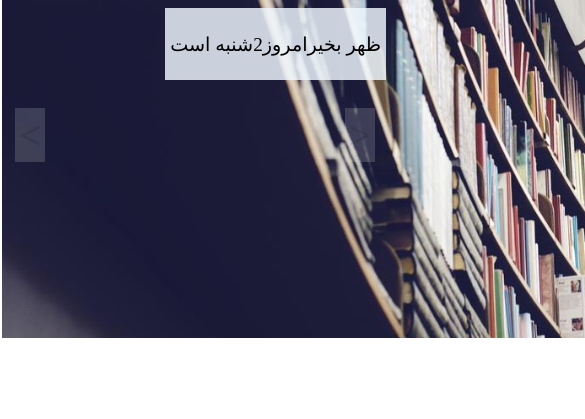
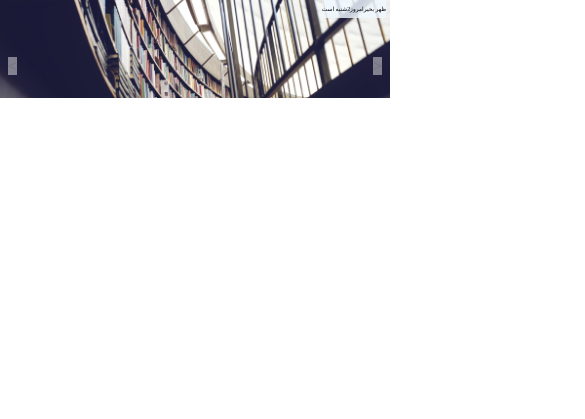
Before and after one commit to simpile/js-practices-slider-dates, a plain HTML site: page index.html in a window 390 px wide. Shown: the top 419 px of the page, 585 px wide, since content can reach past the window. Drawn offline with Linux system fonts and the light colour scheme.

Commit message:
make it more responsive

```diff
--- a/index.html
+++ b/index.html
@@ -11,9 +11,9 @@
 
 <body>
     <div class="mySlider-container">
-        <div><img src="images/444-1600x400.jpg" width="1350px" alt="" class="mySlider-item "></div>
-        <div><img src="images/524-1600x400.jpg" width="1350px" alt="" class="mySlider-item"></div>
-        <div><img src="images/617-1600x400.jpg" width="1350px" alt="" class="mySlider-item"></div>
+        <div><img src="images/444-1600x400.jpg"  alt="" class="mySlider-item "></div>
+        <div><img src="images/524-1600x400.jpg"  alt="" class="mySlider-item"></div>
+        <div><img src="images/617-1600x400.jpg"  alt="" class="mySlider-item"></div>
         <div class="mySlider-icons">
             <span onclick="nextFunc()" class="mySlider-icon"> &#x3c; </span>
             <span onclick="prevFunc()" class="mySlider-icon"> &#x3e; </span>
--- a/scripts.js
+++ b/scripts.js
@@ -67,12 +67,12 @@ function daySwitch() {
 }
 datePlace.innerHTML = "امروز" + daySwitch() + " " + "است ";
 
-if (hour > 5 && hour < 11) {
+if (hour >= 5 && hour <= 11) {
   timePlace.innerHTML = "صبح بخیر";
-} else if (hour > 11 && hour < 16) {
+} else if (hour >= 12 && hour <= 16) {
   timePlace.innerHTML = "ظهر بخیر";
-} else if (hour > 16 && hour < 20) {
+} else if (hour >= 17 && hour <= 19) {
   timePlace.innerHTML = "عصر بخیر";
-} else {
+} else if(hour>=20 && hour<5) {
   timePlace.innerHTML = "شب بخیر";
 }
--- a/style.css
+++ b/style.css
@@ -1,32 +1,42 @@
+body{
+  padding: 0;
+margin: 0;
+}
 .mySlider-container {
   width: 100%;
   height: 400px;
+  position: relative;
+
 }
 
 .mySlider-icons {
   display: flex;
   justify-content: space-between;
   margin: 0 2% ;
+
   color: rgba(0, 0, 0, 0.103);
 
-  font-size: 2.5rem;
+  font-size: 4vw;
   font-weight: bolder;
-  transform: translateY(100px);
+  transform: translateY(48px);
 }
 .mySlider-icon {
 
-  background-color: rgba(243, 243, 243, 0.164);
+  background-color: rgba(243, 243, 243, 0.465);
   cursor: pointer;
- padding: 1%;
+margin-top: 2.5%;
 }
 .mySlider-icon:hover{
-  background-color: rgba(243, 243, 243, 0.335);
+  background-color: rgba(243, 243, 243, 0.808);
 }
 .mySlider-item {
+  width: 100vw;
   position: absolute;
-  top: 0;
-left: 0.5%;
+  top: 0%;
+left: 0%;
   display: none;
+
+
 }
 .active {
   display: block;
@@ -35,13 +45,13 @@ left: 0.5%;
 .timePlace{
   direction: rtl;
 text-align: center;
-  font-size: 1.2rem;
-  padding: 5px;
+  font-size: 1.5vw;
   position: absolute;
-  top: 1%;
+  top: 0%;
   right: 1%;
 background-color: rgba(240, 248, 255, 0.822);
 color: rgb(0, 0, 0);
 display: flex;
+/* margin: 2%; */
 
 }
```
